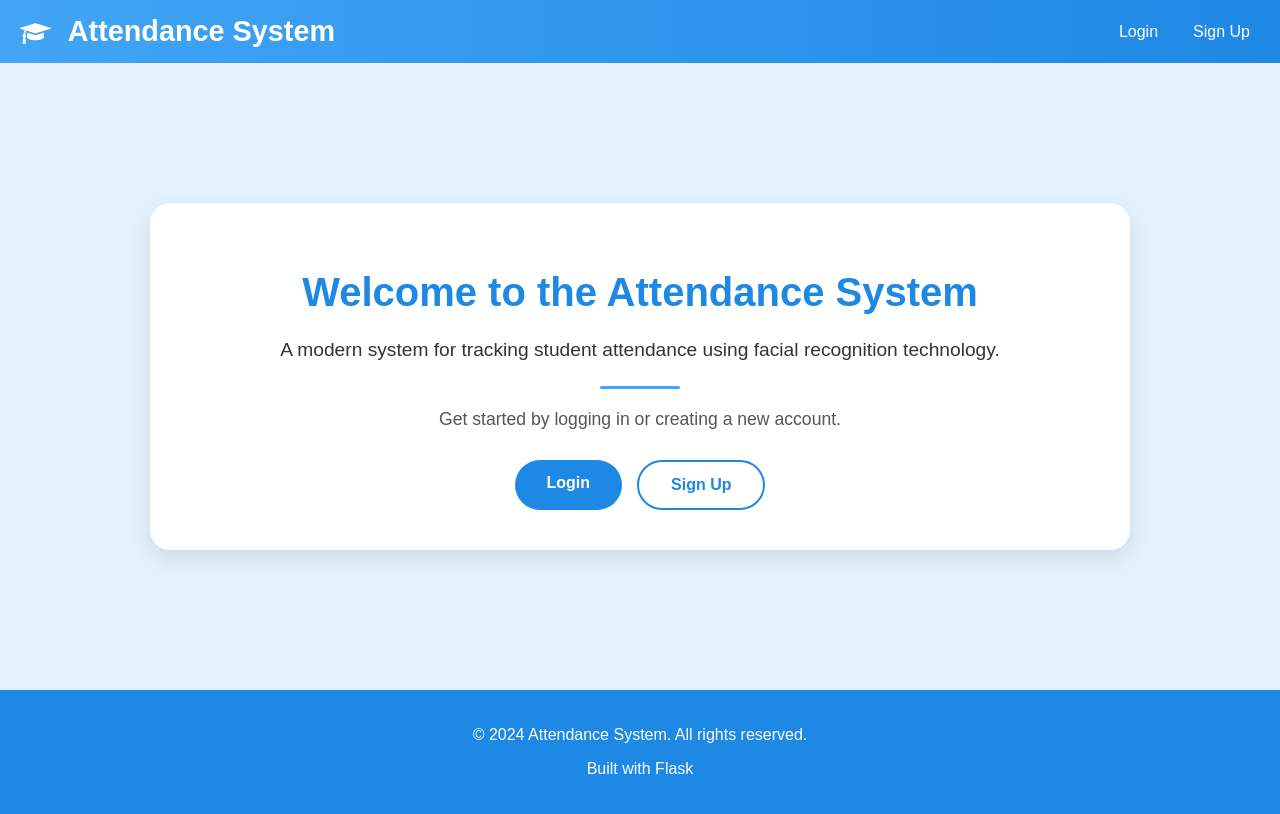
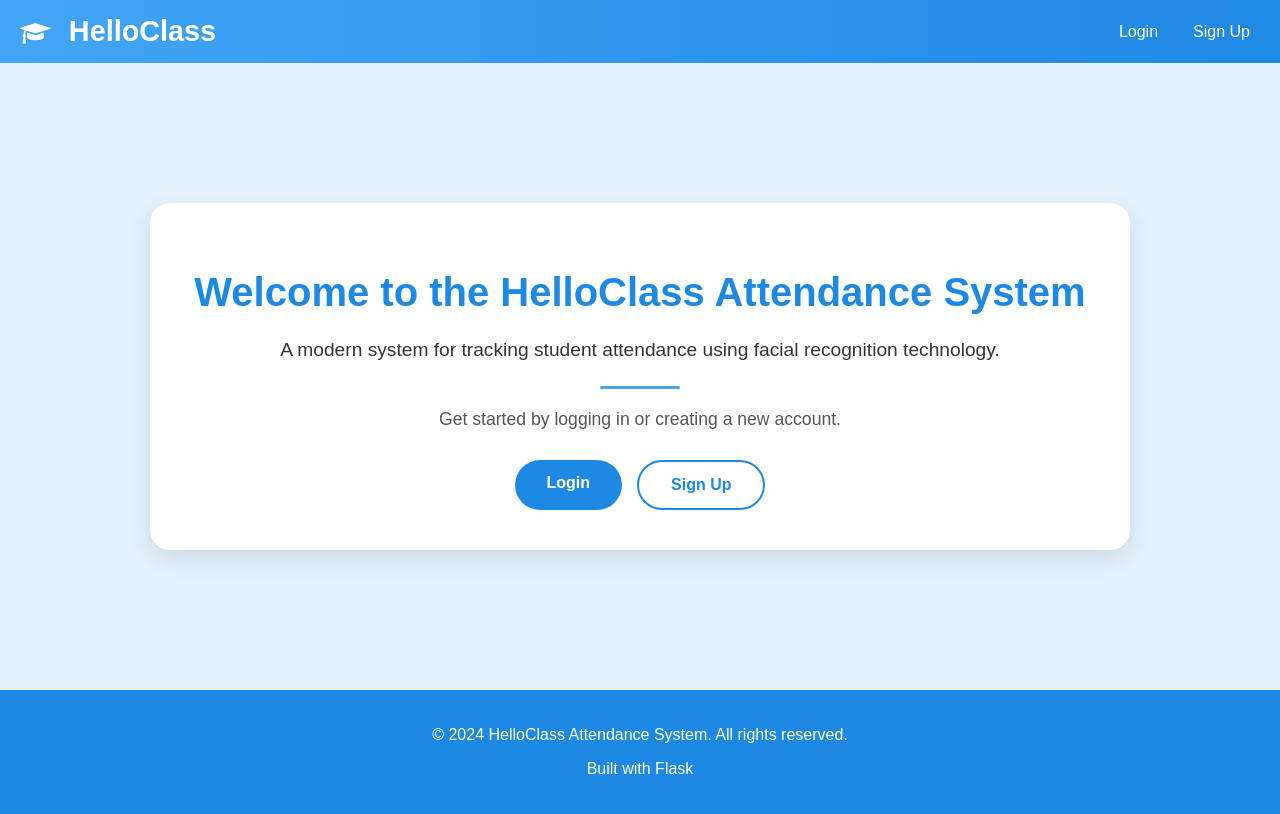
Before and after one commit to ZUBENATHI-SAMKILE/Attendance-System-main, a Flask app: page / in a window 1280 px wide. Run offline with Flask 3, Linux system fonts and the light colour scheme.

Commit message:
Updated name

```diff
--- a/app/templates/base.html
+++ b/app/templates/base.html
@@ -13,7 +13,7 @@
         <div class="navbar-container">
             <a class="navbar-brand" href="{{ url_for('home') }}">
                 <i class="fa fa-graduation-cap" aria-hidden="true"></i>
-                Attendance System
+                HelloClass
             </a>
 
             <ul class="navbar-menu">
@@ -60,7 +60,7 @@
 
     <!-- Footer -->
     <footer class="footer">
-        <p>&copy; 2024 Attendance System. All rights reserved.</p>
+        <p>&copy; 2024 HelloClass Attendance System. All rights reserved.</p>
         <p>Built with Flask</p>
     </footer>
 
--- a/app/templates/home.html
+++ b/app/templates/home.html
@@ -3,7 +3,7 @@
 
     {% block content %}
     <div class="home_container">
-        <h1 class="home_title">Welcome to the Attendance System</h1>
+        <h1 class="home_title">Welcome to the HelloClass Attendance System</h1>
         <p class="home_subtitle">A modern system for tracking student attendance using facial recognition technology.</p>
         <hr class="home_divider">
         <p  class="home_description">Get started by logging in or creating a new account.</p>
```
